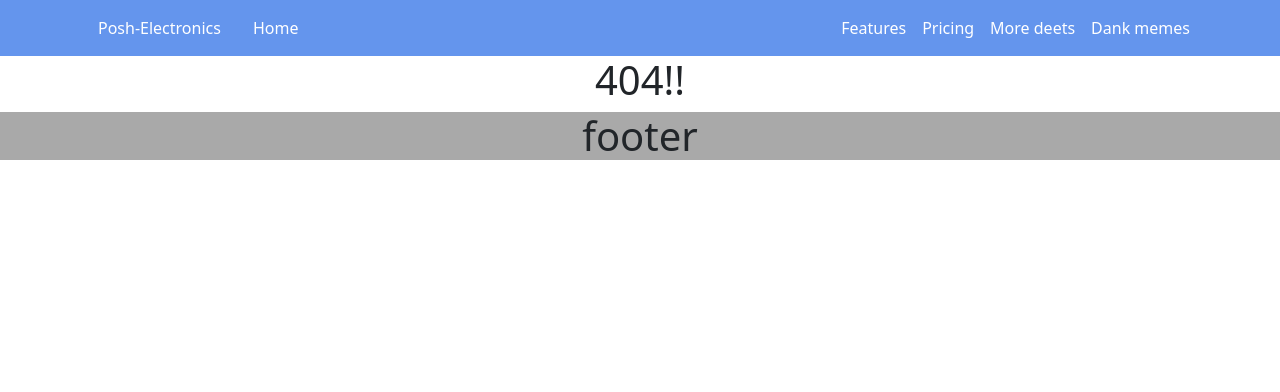
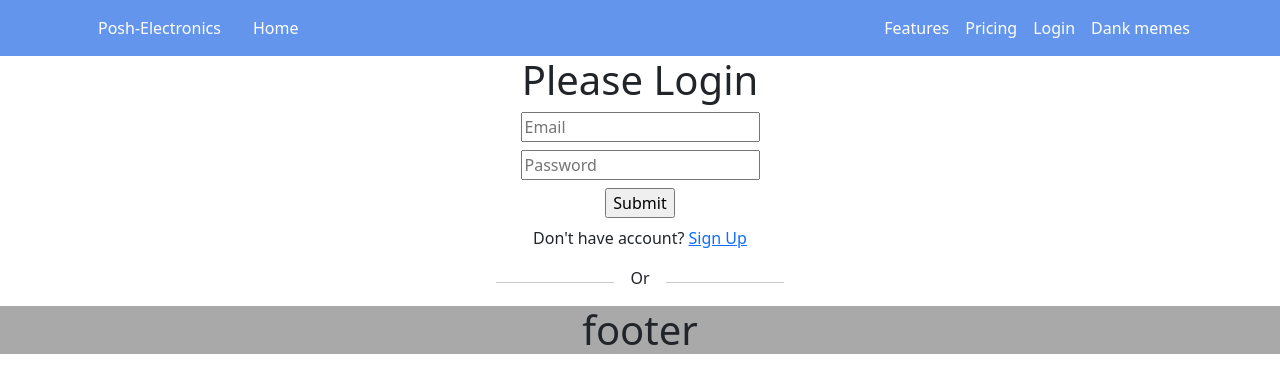
Before and after one commit to Yasmin-Akhter/Posh-electronics, a React (Create React App) app: page /login in a window 1280 px wide. Before the commit this address had no page. Shown: the top 392 px of the page. Built offline with nearby package versions, Linux system fonts and the light colour scheme.

Commit message:
login added

```diff
--- a/src/App.js
+++ b/src/App.js
@@ -13,6 +13,8 @@ import Header from './Pages/Shared/Header/Header';
 import auth from './firebase.init';
 import RequireAuth from './Pages/RequireAuth/RequireAuth';
 import Update from './Pages/Update/Update';
+import Login from './Pages/Login/Login';
+import SignUp from './Pages/SignUp/SignUp';
 
 
 function App() {
@@ -24,11 +26,14 @@ function App() {
         <Route path="/home" element={<Home></Home>}></Route>
         <Route path="/add" element={<AddInventory></AddInventory>}></Route>
         <Route path="/manage" element={<ManageInventory></ManageInventory>}></Route>
+        <Route path="/login" element={<Login></Login>}></Route>
+        <Route path="/signup" element={<SignUp></SignUp>}></Route>
         <Route path="/details/:id" element={
           <InventoryDetails></InventoryDetails>
         }>
 
         </Route>
+
         <Route path="/myItem" element={<MyItem></MyItem>}></Route>
         <Route path="/blogs" element={<Blogs></Blogs>}></Route>
         <Route path="*" element={<NotFound></NotFound>}></Route>
--- /dev/null
+++ b/src/Pages/Login/Login.js
@@ -0,0 +1,38 @@
+import React from 'react';
+import { Link } from 'react-router-dom';
+
+const Login = () => {
+
+    const handleLogin = e => {
+        e.preventDefault();
+    }
+    return (
+        <div className='w-50 mx-auto'>
+            <h1>Please Login</h1>
+            <form onSubmit={handleLogin}>
+                <input className='mb-2' type="email" name='email' placeholder='Email' required />
+                <br />
+                <input className='mb-2' type="password" name='password' placeholder='Password' required />
+                <br />
+
+                <input className='mb-2' type="submit" value="Submit" />
+            </form>
+            <p>Don't have account? <span><Link to="/signup"> Sign Up</Link></span></p>
+            <div className='d-flex  w-50 mx-auto'>
+                <div style={{ width: '200px' }} className='mx-3'>
+                    <hr />
+                </div>
+                <div>
+                    <p>Or</p>
+                </div>
+                <div style={{ width: '200px' }} className='mx-3'>
+                    <hr />
+                </div>
+            </div>
+
+
+        </div >
+    );
+};
+
+export default Login;
--- a/src/Pages/Shared/Header/Header.js
+++ b/src/Pages/Shared/Header/Header.js
@@ -21,7 +21,7 @@ const Header = () => {
                             <Nav.Link as={Link} to="features" className='text-white'>Features</Nav.Link>
                             <Nav.Link as={Link} to="pricing" className='text-white'>Pricing</Nav.Link>
 
-                            <Nav.Link as={Link} to="deets" className='text-white'>More deets</Nav.Link>
+                            <Nav.Link as={Link} to="/login" className='text-white'>Login</Nav.Link>
                             <Nav.Link as={Link} eventKey={2} to="memes" className='text-white'>
                                 Dank memes
                             </Nav.Link>
--- /dev/null
+++ b/src/Pages/SignUp/SignUp.js
@@ -0,0 +1,36 @@
+import React from 'react';
+import { Link } from 'react-router-dom';
+
+const SignUp = () => {
+    let errorMsg;
+    const handleSignup = e => {
+        e.preventDefault();
+        const pass = e.target.password.value;
+        const confirmPass = e.target.confirmPassword.value;
+        console.log(pass, confirmPass);
+
+        if (pass !== confirmPass) {
+            errorMsg = 'Password and confirm password must be same';
+        }
+    }
+
+    return (
+        <div>
+            <h1>Sign Up</h1>
+            <form onSubmit={handleSignup}>
+                <input className='mb-2' type="text" name='name' placeholder='Name' required /> <br />
+                <input className='mb-2' type="email" name='email' placeholder='Email' required />
+                <br />
+                <input className='mb-2' type="password" name='password' placeholder='Password' required /> <br />
+
+                <input className='mb-2' type="password" name='confirmPassword' placeholder='Confirm Password' required />
+                <br />
+                {errorMsg}
+                <input className='mb-2' type="submit" value="Submit" />
+            </form>
+            <p>Already have an account? <span><Link to="/login">Login </Link></span></p>
+        </div>
+    );
+};
+
+export default SignUp;
```
Also changed, not shown: 1 other file (tests, documents, lock files or other folders).
